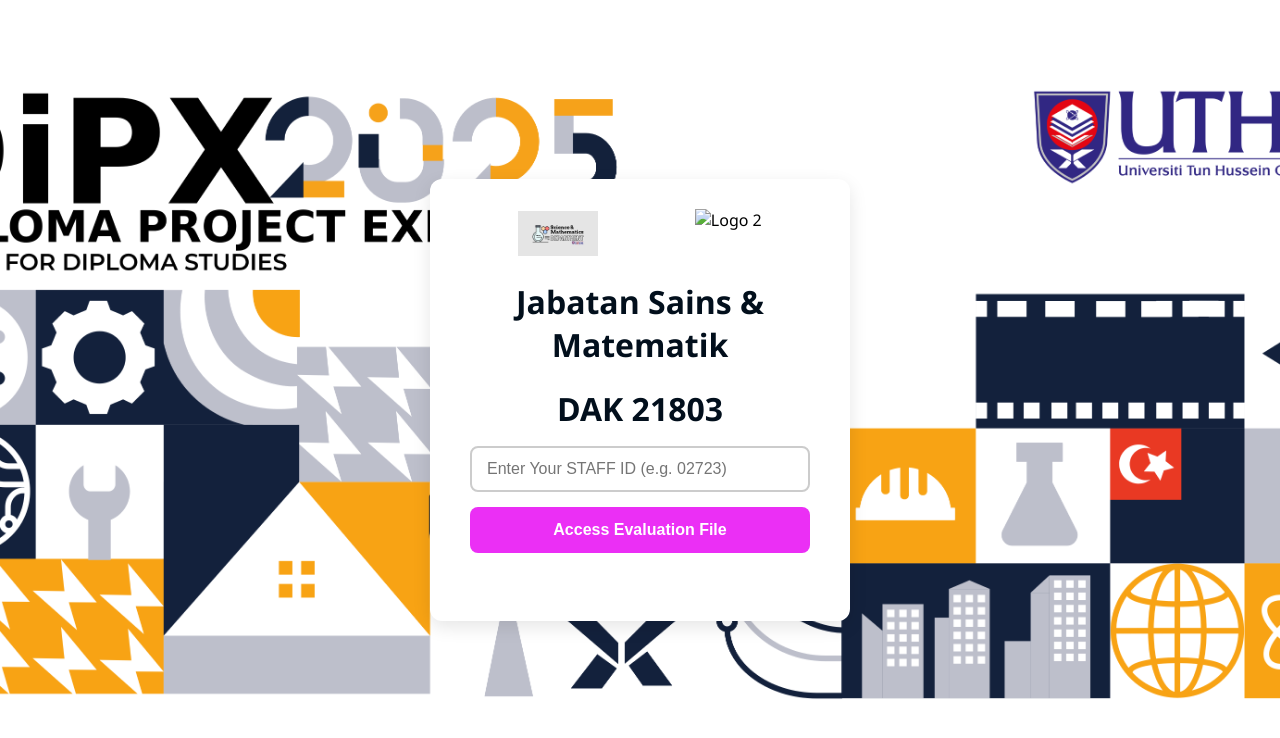
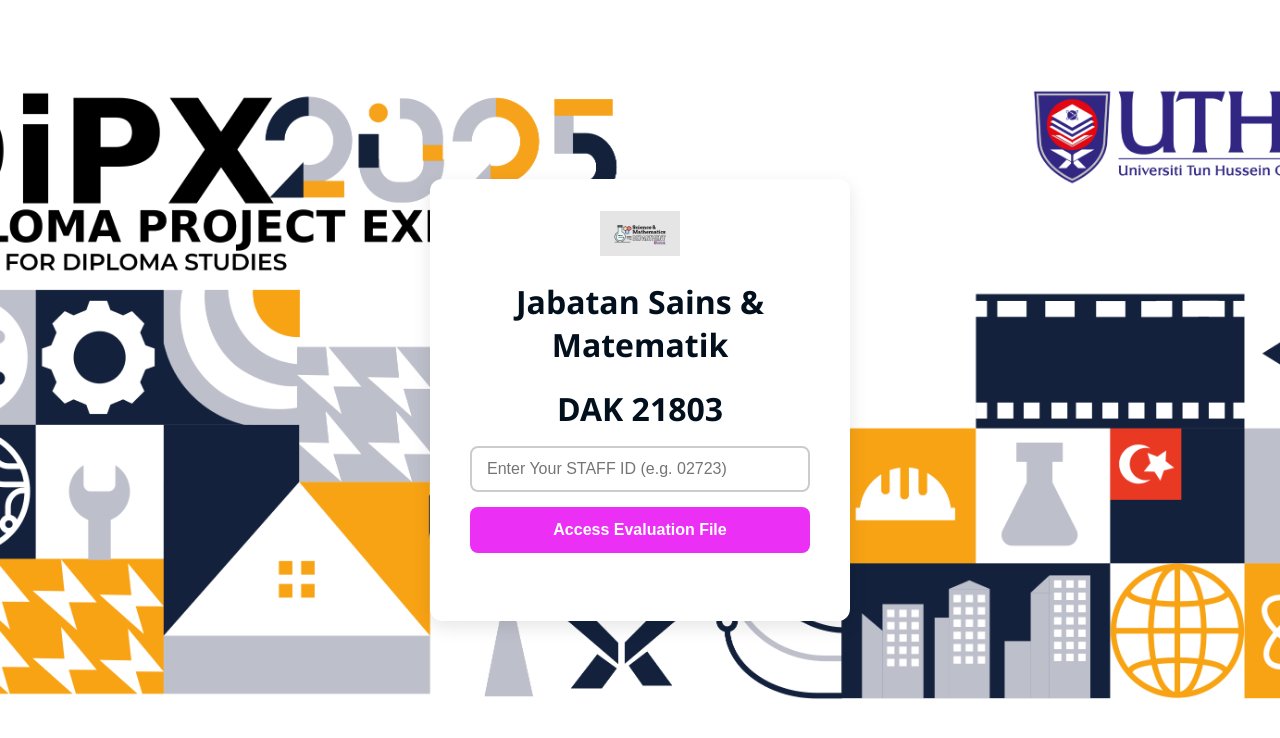
Before and after one commit to tech1902/dipxjsm, a plain HTML site: page index.html in a window 1280 px wide. Drawn offline with Linux system fonts and the light colour scheme.

Commit message:
Update index.html

```diff
--- a/index.html
+++ b/index.html
@@ -100,7 +100,6 @@
     <!-- Logos row -->
     <div class="logo-row">
       <img src="jtm.png" alt="Logo 1" />
-      <img src="dipx.png" alt="Logo 2" />
     </div>
 
     <h1>Jabatan Sains & Matematik</h1>
@@ -137,8 +136,7 @@
 "02706": "https://docs.google.com/spreadsheets/d/1n3S0g_ddTjQTcKOLPNG10z2MgET7ySj0wdCsMgo4mcs/edit?gid=194851924#gid=194851924",
 "02449": "https://docs.google.com/spreadsheets/d/1HPXznDVYkcYIjmM8oehdhq0brs6_LOWT4eectdXGxJo/edit?gid=194851924#gid=194851924",
 "02665": "https://docs.google.com/spreadsheets/d/16LLqzDtDZyxgBh0wOVjdWcRsS_8GCfToxyEH9vBj1nc/edit?gid=194851924#gid=194851924",
-"02675": "https://docs.google.com/spreadsheets/d/1eO48fm18xIGuhDlvQnWfzkYU7kP53CvlFrJvNs2-cDI/edit?gid=194851924#gid=194851924",
-
+"02675": "https://docs.google.com/spreadsheets/d/1eO48fm18xIGuhDlvQnWfzkYU7kP53CvlFrJvNs2-cDI/edit?gid=194851924#gid=194851924"
 
     };
 
```
